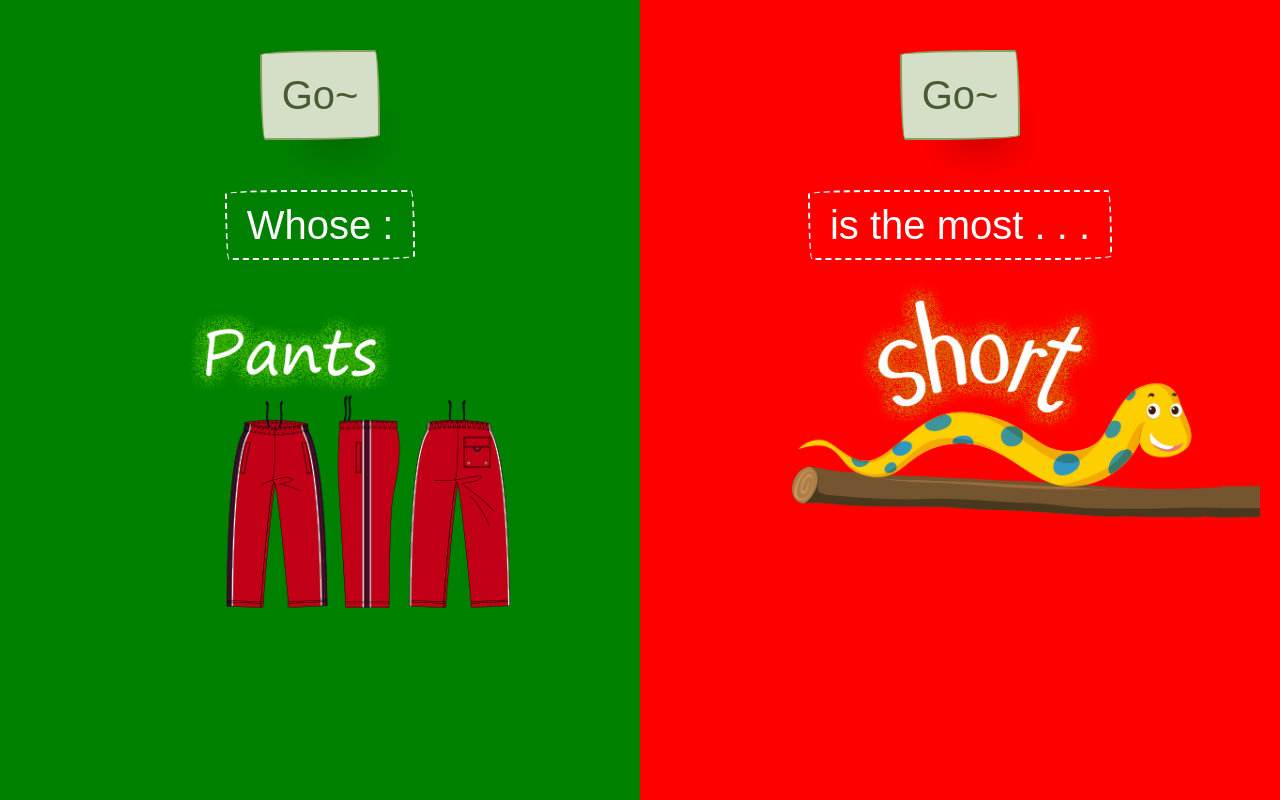
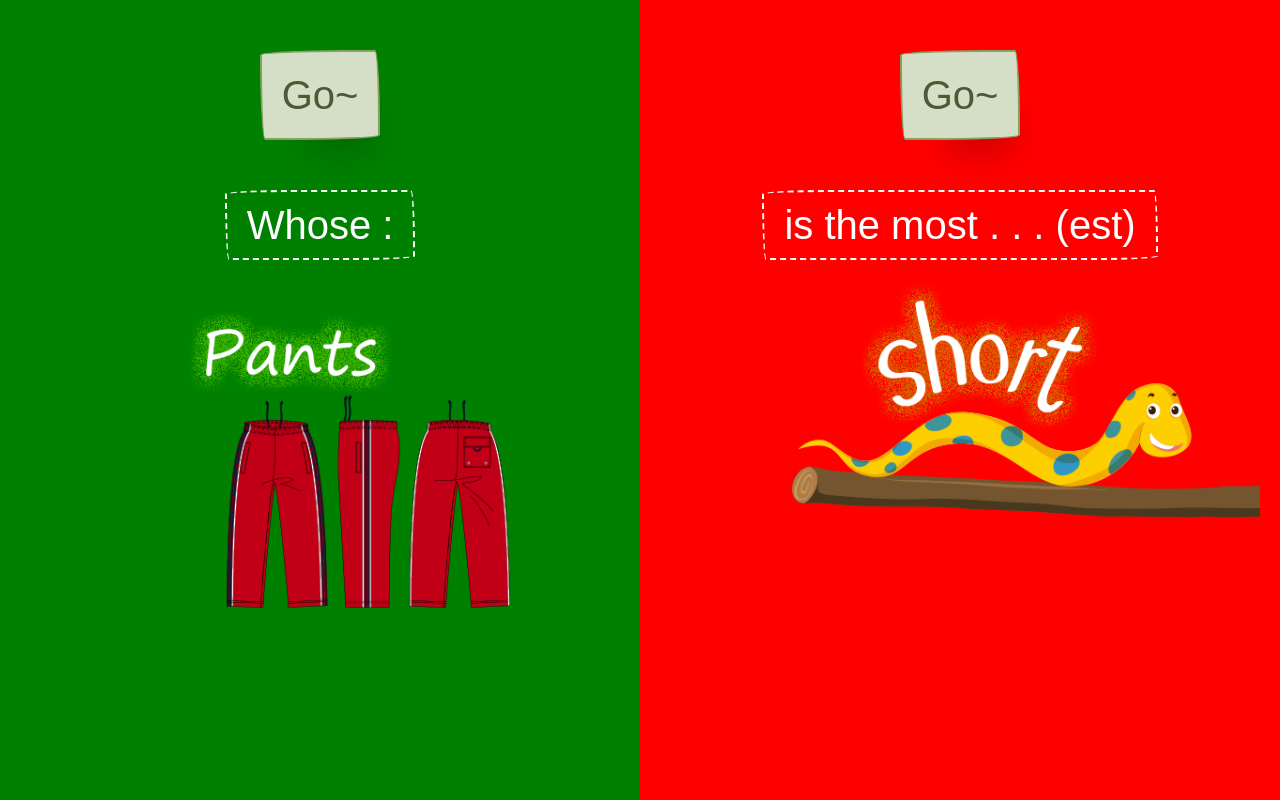
Before and after one commit to jeffreyhuang/study--slot-machine, a Vue app: page / in a window 1280 px wide. Built offline with nearby package versions, Linux system fonts and the light colour scheme; a web font is replaced by a local one.

Commit message:
Update some text

```diff
--- a/src/components/SlotMachine.vue
+++ b/src/components/SlotMachine.vue
@@ -8,7 +8,7 @@
 
     <div class="child-borders slot-machine__text">
       <div class="border-dashed slot-machine__text-span">
-        {{ (type === 'green') ? 'Whose :' : 'is the most . . .' }}
+        {{ (type === 'green') ? 'Whose :' : 'is the most . . . (est)' }}
       </div>
     </div>
 
```
